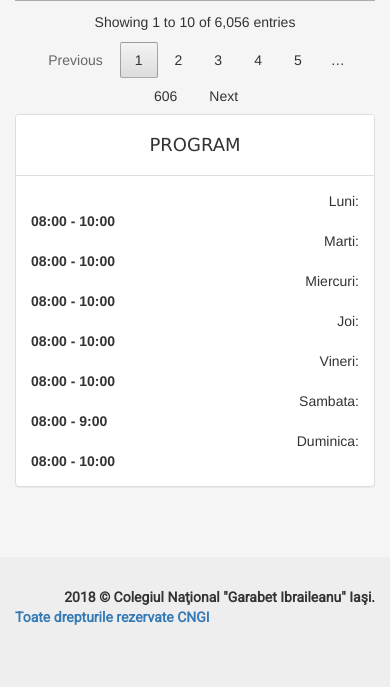
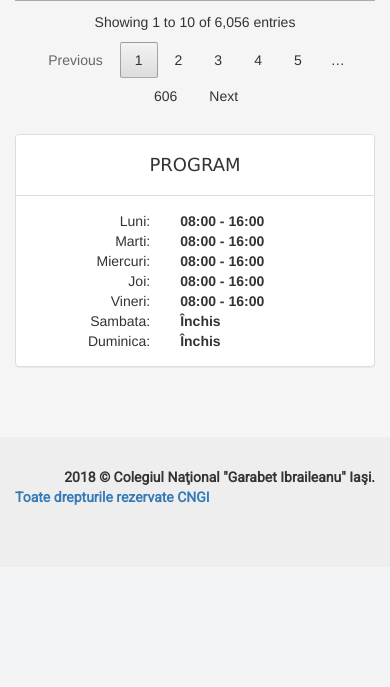
Before and after one commit to ovidiumihaibelciug/Biblioteca, a PHP site: page / in a window 390 px wide. Shown: the part 1951-2638 px from the top of the page. After the commit the page ends 2456 px from the top, so only its background shows below. Run offline with PHP 8.4, Linux system fonts and the light colour scheme; data comes from the database, SQL or seed files in the repository; some libraries are stand-ins or nearby versions.

Commit message:
Improvments

```diff
--- a/excel_to_sql.php
+++ b/excel_to_sql.php
@@ -22,6 +22,7 @@ while ($row <= $lastRow) {
     $fieldBook = $worksheet->getCell('A'.$row)->getValue();
     $titleBook = $worksheet->getCell('C'.$row)->getValue();
     $authorBook = $worksheet->getCell('B'.$row)->getValue();
+
     $query = "INSERT INTO `books` (`id`, `name`, `author`, `field`) VALUES ('$idBook', '$titleBook', '$authorBook', '$fieldBook')";
     mysqli_query($conn, $query);
 
--- a/index.php
+++ b/index.php
@@ -1,6 +1,6 @@
 <?php
 require 'includes/conn.php';
-$schedule = ['Luni' => ' 08:00 - 10:00', 'Marti' => '08:00 - 10:00', 'Miercuri' => '08:00 - 10:00', 'Joi' => '08:00 - 10:00', 'Vineri' => '08:00 - 10:00', 'Sambata' => '08:00 - 9:00', 'Duminica' => '08:00 - 10:00'];
+$schedule = ['Luni' => ' 08:00 - 16:00', 'Marti' => '08:00 - 16:00', 'Miercuri' => '08:00 - 16:00', 'Joi' => '08:00 - 16:00', 'Vineri' => '08:00 - 16:00', 'Sambata' => 'Închis', 'Duminica' => 'Închis'];
 ?>
 <!doctype html>
 <html lang="en">
@@ -51,7 +51,7 @@ $schedule = ['Luni' => ' 08:00 - 10:00', 'Marti' => '08:00 - 10:00', 'Miercuri'
                 </table>
                 </div>
                 <div class="col-md-3">
-                    <div class="panel panel-default">
+                    <div class="panel panel-default schedule">
                         <div class="panel-heading" style="background-color: white; text-align: center; font-family: Verdana; text-transform: uppercase;">
                             <h4 class="title">
                                 Program
@@ -60,10 +60,10 @@ $schedule = ['Luni' => ' 08:00 - 10:00', 'Marti' => '08:00 - 10:00', 'Miercuri'
                         <div class="panel-body" style="text-align: center; align-items: center;">
                             <div class="row" style="text-align: center">
                                 <?php foreach ($schedule as $day => $day_schedule) {?>
-                                <div class="col-md-5 text-right">
+                                <div class="col-xs-5 text-right">
                                     <?php echo $day . ':'; ?>
                                 </div>
-                                <div class="col-md-7 text-left strong">
+                                <div class="col-xs-7 text-left strong" style="text-align: center">
                                     <?php echo $day_schedule ?>
                                 </div>
                                 <?php } ?>
--- a/styles/index.css
+++ b/styles/index.css
@@ -248,3 +248,9 @@ html, body {
     opacity: 0;
   }
 }
+
+@media (max-width: 990px) {
+  .schedule {
+    margin-top: 20px;
+  }
+}
```
